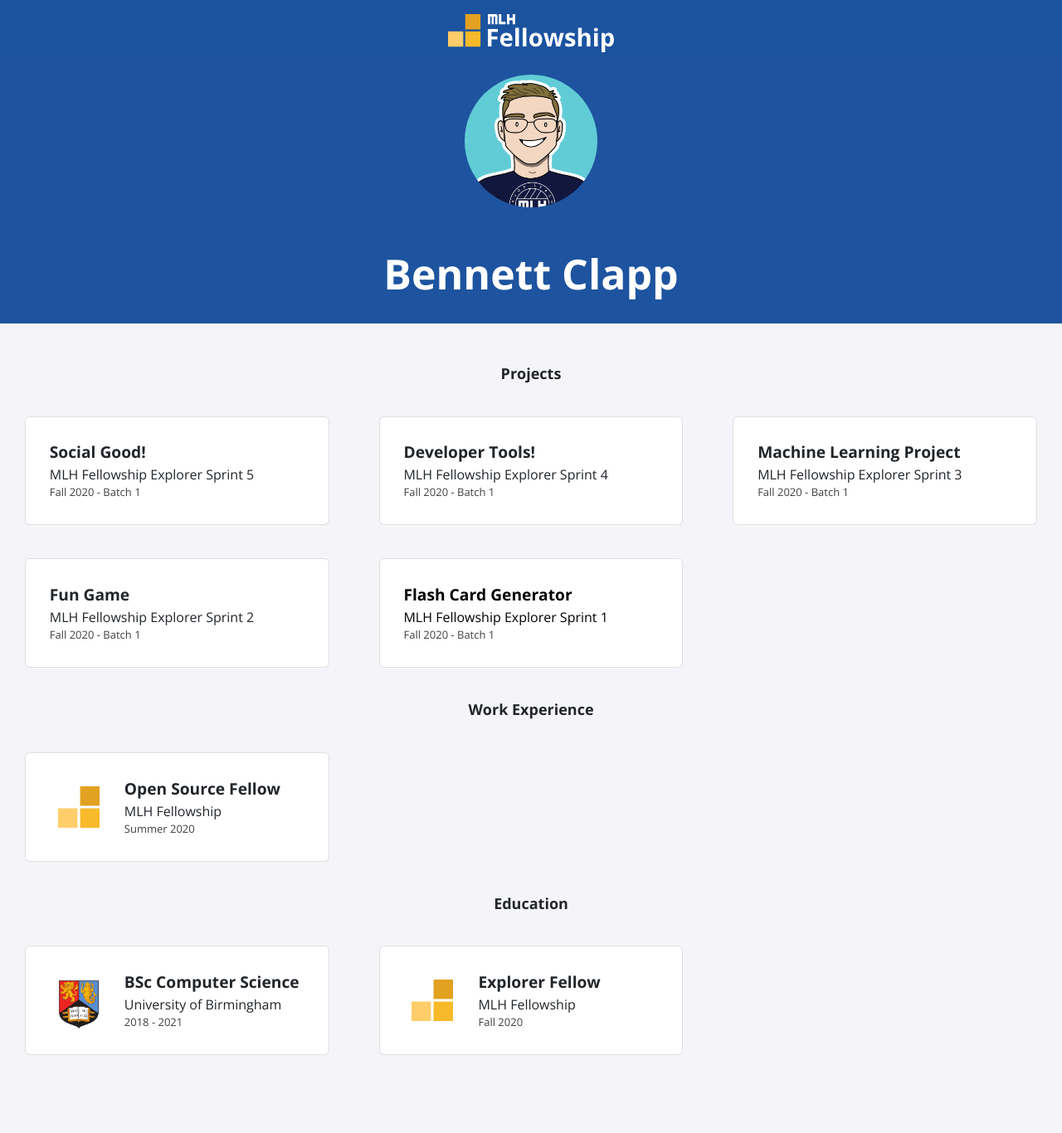
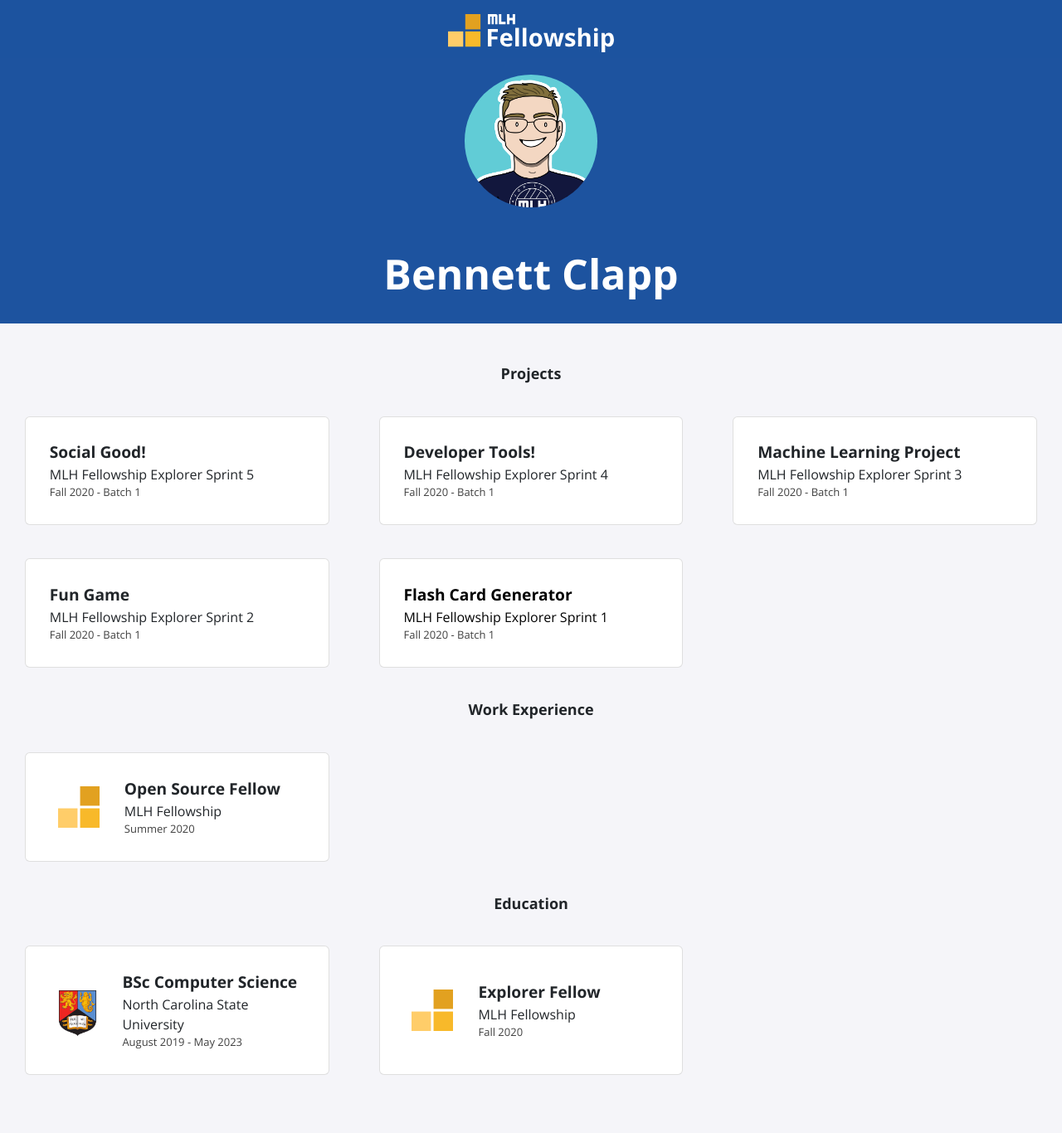
Before and after one commit to Beclapp/Beclapp.github.io, a Jekyll site: the page built from index.html, in a window 1280 px wide. Shown: the whole page at 83% size. Built offline with Jekyll 4.4.1, drawn with Linux system fonts in a browser that asks for light colours; nearby versions of some CDN libraries; before the commit the page ends 1342 px from its top, so only the background shows below that.

Commit message:
Updated education

```diff
--- a/_data/education.yml
+++ b/_data/education.yml
@@ -1,6 +1,6 @@
 - course: BSc Computer Science
-  institute: University of Birmingham
-  dates: 2018 - 2021
+  institute: North Carolina State University
+  dates: August 2019 - May 2023
   logo: uob.png
 
 - course: Explorer Fellow
```
